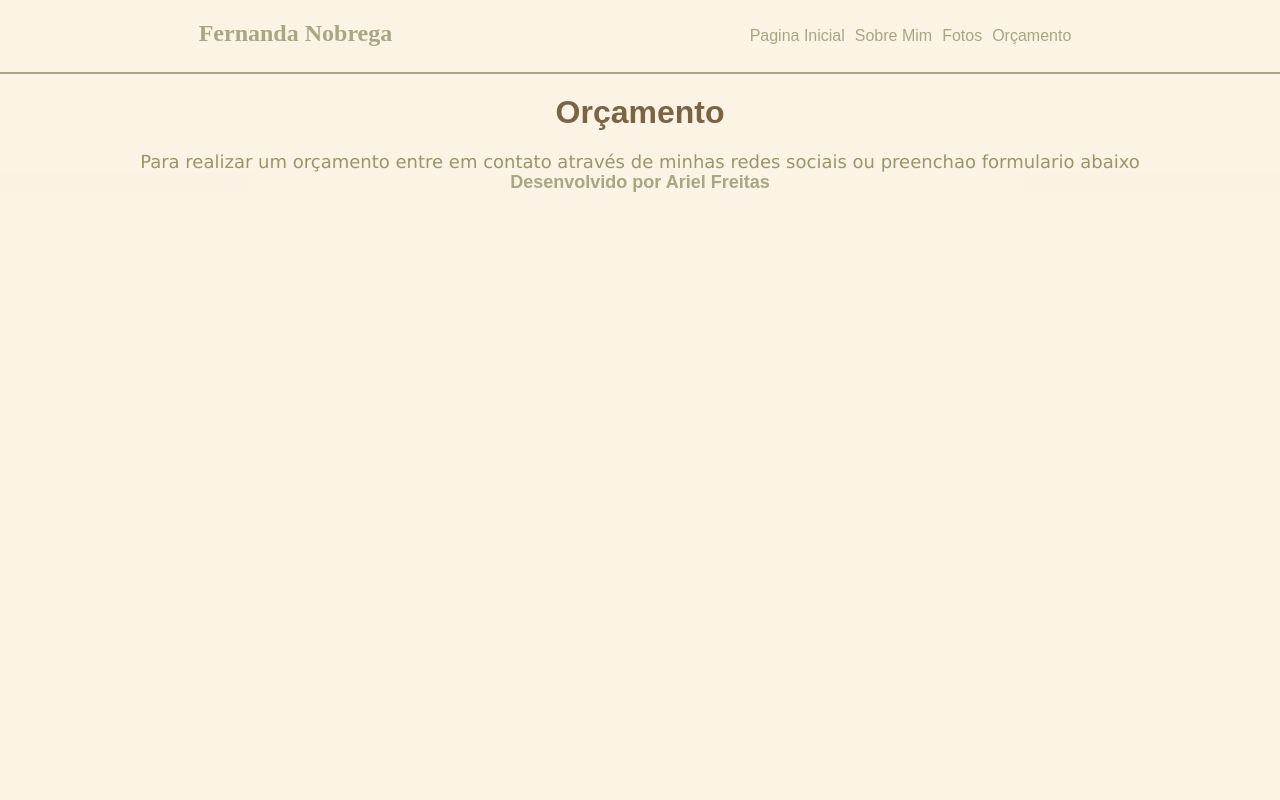
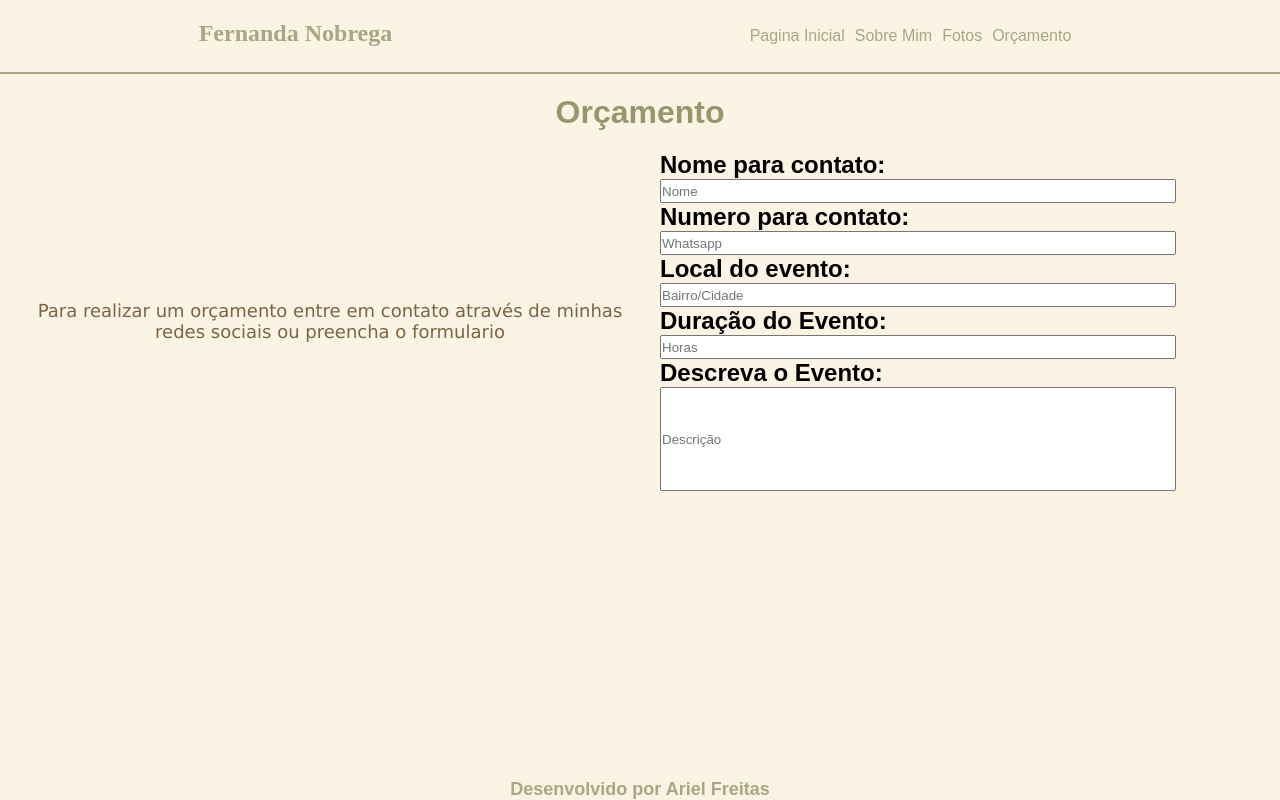
Before and after one commit to ArielFSantos/Fernanda_Nobrega, a React (Create React App) app in the folder nobrega/: page /contact in a window 1280 px wide. Built offline with nearby package versions, Linux system fonts and the light colour scheme; a web font is replaced by a local one.

Commit message:
form
iniciado criação da pagina de formulario

```diff
--- a/nobrega/src/components/Pages/contact/contact.js
+++ b/nobrega/src/components/Pages/contact/contact.js
@@ -3,9 +3,22 @@ import styles from './contact.module.css'
 function Contact(){
     return(
         <>
-         <h1 className={styles.title}>Orçamento</h1>
-         <p className={styles.text}>Para realizar um orçamento entre em contato através de minhas redes sociais ou preenchao formulario abaixo</p>
-         <form action="send"></form>
+        <h1 className={styles.title}>Orçamento</h1>
+        <span className={styles.container} >
+            <p className={styles.text}>Para realizar um orçamento entre em contato através de minhas redes sociais ou preencha o formulario</p>
+            <form action="send" className={styles.formulario}>
+                <h2>Nome para contato:</h2>
+                <input type="text" placeholder='Nome'/>
+                <h2>Numero para contato:</h2>
+                <input type="number" placeholder='Whatsapp'/>
+                <h2>Local do evento:</h2>
+                <input type="text" placeholder='Bairro/Cidade'/>
+                <h2>Duração do Evento:</h2>
+                <input type="number" placeholder='Horas'/>
+                <h2>Descreva o Evento:</h2>
+                <input className={styles.description} type="text" placeholder='Descrição' />
+            </form>
+        </span>
         </>
     )
 }
--- a/nobrega/src/components/Pages/contact/contact.module.css
+++ b/nobrega/src/components/Pages/contact/contact.module.css
@@ -3,14 +3,32 @@
     padding: 20px;
     text-align: center;
     font-family: Arial, Helvetica, sans-serif;
-    color: var(--cor03);
+    color: var(--cor04);
 }
 .text{
 
     margin: auto;
     text-align: center;
-    width: 80vw;
-    color: var(--cor04);
+    width: 50vw;
+    color: var(--cor03);
     font-size: large;
     text-shadow: none;
+    padding: 20px;
 }
+.formulario{
+    margin: auto;
+    display: flex;
+    flex-wrap: wrap;
+    width: 50vw;
+}
+.container{
+    display: flex;
+    font-family: Arial, Helvetica, sans-serif;
+}
+.description{
+    height: 100px;
+}
+input{
+    width: 40vw;
+    height: 20px;
+}
--- a/nobrega/src/components/footer/footer.css
+++ b/nobrega/src/components/footer/footer.css
@@ -7,5 +7,6 @@ footer{
     color: var(--cor05);
     text-align: center;
     opacity: 0.8;
+    position: fixed;
 
 }
```
